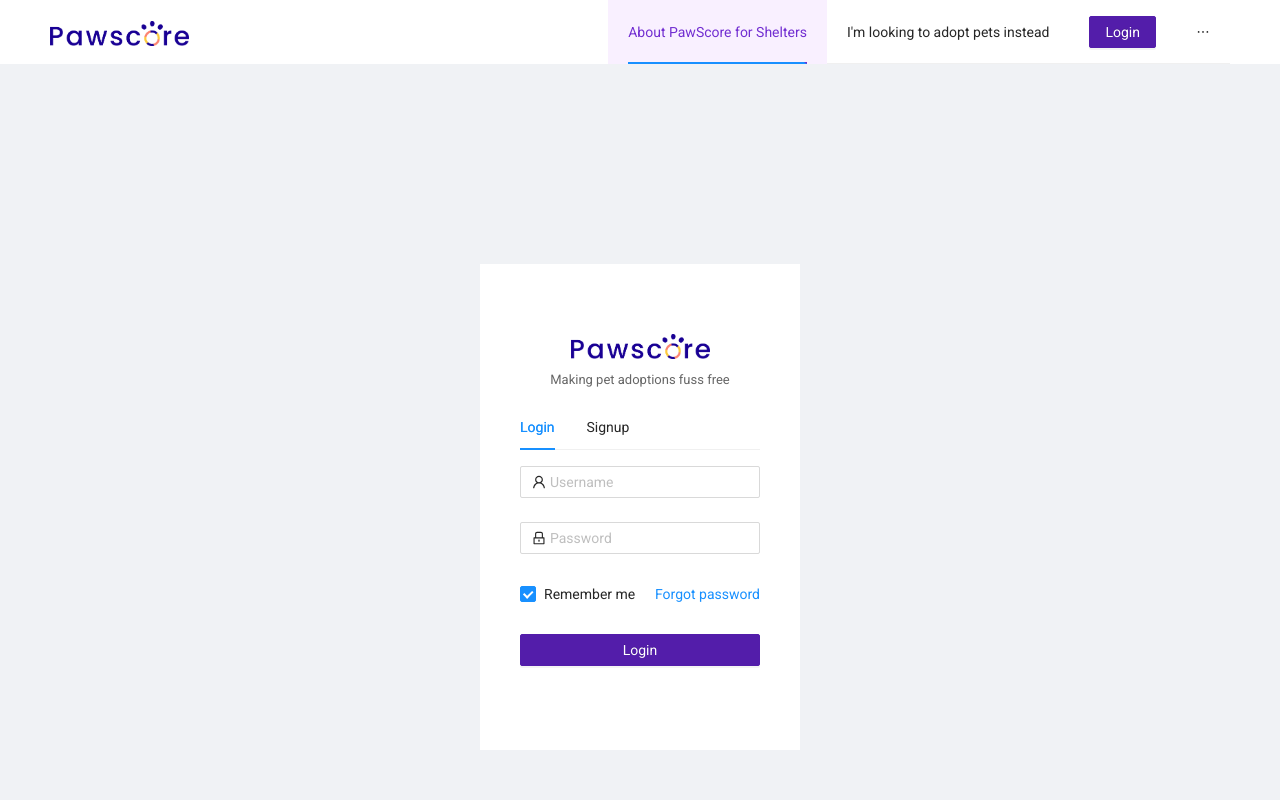
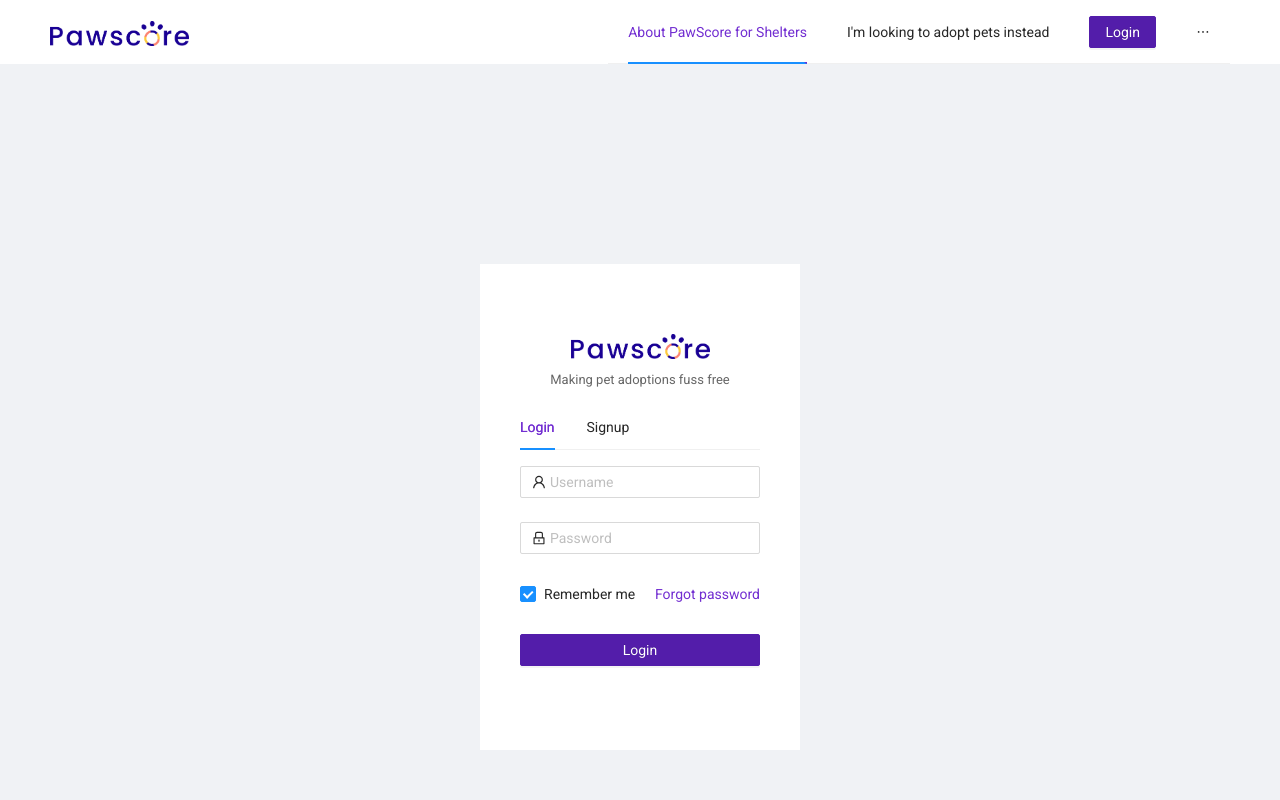
Before and after one commit to bettersg/PawScore, a Next.js app in the folder frontend/: page /shelter/login in a window 1280 px wide. Shown: the top 800 px of the page. Built offline with nearby package versions, Linux system fonts and the light colour scheme.

Commit message:
update css files
Signed-off-by: vallq <val@openrobotics.org>

```diff
--- /dev/null
+++ b/frontend/layouts/common/forms.css
@@ -0,0 +1,13 @@
+a:hover {
+	color: var(--color-golden-purple);
+	text-decoration: underline;
+}
+
+.ant-input-affix-wrapper-focused,
+.ant-input-affix-wrapper:hover {
+	border-color: var(--color-golden-purple) !important;
+}
+
+.ant-checkbox-checked {
+	color: var(--color-golden-purple);
+}
--- a/frontend/layouts/common/menus.css
+++ b/frontend/layouts/common/menus.css
@@ -19,7 +19,10 @@
     color: var(--color-golden-purple) !important;
 }
 
-.ant-menu-item-selected,
+.ant-menu-item-selected {
+	color: var(--color-golden-purple) !important;
+}
+
 .ant-menu-light .ant-menu-item:hover {
     color: var(--color-golden-purple) !important;
     background-color: var(--color-light-purple) !important;
--- /dev/null
+++ b/frontend/layouts/common/tabs.css
@@ -0,0 +1,4 @@
+.ant-tabs-tab.ant-tabs-tab-active .ant-tabs-tab-btn,
+.ant-tabs-tab:hover {
+	color: var(--color-golden-purple) !important;
+}
--- a/frontend/pages/main.css
+++ b/frontend/pages/main.css
@@ -1,6 +1,8 @@
 @import "layouts/common/colors.css";
+@import "layouts/common/forms.css";
 @import "layouts/common/menus.css";
-@import url('https://fonts.googleapis.com/css2?family=Roboto&display=swap');
+@import "layouts/common/tabs.css";
+@import url("https://fonts.googleapis.com/css2?family=Roboto&display=swap");
 
 body {
 	color: #000000;
--- a/frontend/pages/shelter/shelter.module.css
+++ b/frontend/pages/shelter/shelter.module.css
@@ -1,19 +1,33 @@
 .subtitle {
 	text-align: center;
 	font-size: small;
-    color: #666;
+	color: #666;
 }
 
 .loginContainer {
-    margin: 200px auto;
+	margin: 200px auto;
 	padding: 60px 40px;
 	background-color: white;
 }
 
 .loginFormForgot {
-    float: right;
+	float: right;
+	color: var(--color-golden-purple);
 }
 
 .loginFormButton {
-    width: 100%;
+	width: 100%;
 }
+
+.quickSignInButton {
+	color: rgba(0, 0, 0, 0.45);
+	border: transparent;
+}
+
+.quickSignInButton:hover {
+	color: var(--color-golden-purple);
+}
+
+.signInRow {
+	align-items: center;
+}
```
Also changed, not shown: 1 other file (tests, documents, lock files or other folders).
